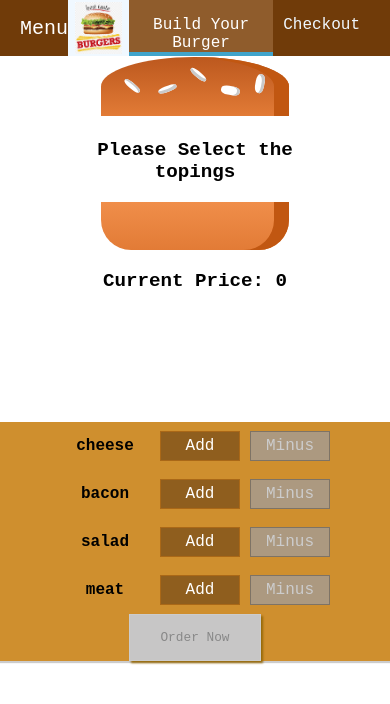
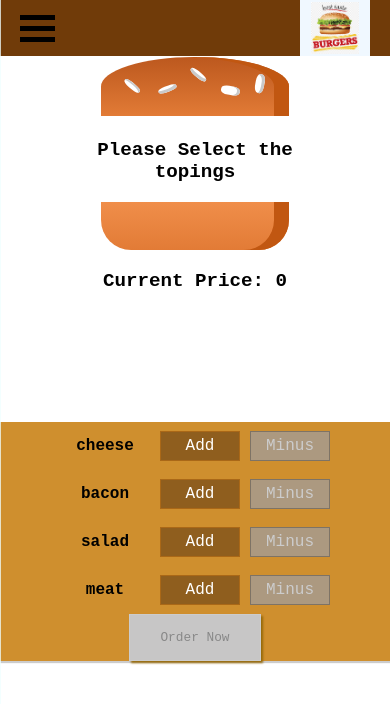
Before and after one commit to rahuljadli/Burger-App, a React (Create React App) app: page / in a window 390 px wide. Shown: the top 704 px of the page. Built offline with nearby package versions, Linux system fonts and the light colour scheme; a web font is replaced by a local one.

Commit message:
Created the sideBar that will be used/displyed when user is accessing the app from mobilealso reused the navigation component, the logo component and the backdrop while making it mobile compatable

```diff
--- /dev/null
+++ b/src/components/Navigation/SideDrawer/SideDrawer.js
@@ -0,0 +1,22 @@
+
+import NavigationItems from '../../../containers/Navigation/NavigationItems/NavigationItems';
+import classes from '../SideDrawer/SideDrawer.module.css';
+import Backdrop from '../../UI/Backdrop/Backdrop';
+import Logo from '../../../containers/Logo/Logo';
+
+const SideDrawer=(props)=>{
+
+    let attachedClasses=[classes.SideDrawer,classes.Close];
+    if(props.open){
+        attachedClasses=[classes.SideDrawer,classes.Open];}
+    return(
+        <>  <Backdrop show={props.open} clicked={props.closed}/>
+            <div  className={attachedClasses.join(' ')}>
+        <Logo height="11%"></Logo>
+    <NavigationItems/>
+
+        </div>
+        </>
+    );
+}
+export default SideDrawer;
--- /dev/null
+++ b/src/components/Navigation/SideDrawer/SideDrawer.module.css
@@ -0,0 +1,34 @@
+.SideDrawer{
+    left: 0;
+    top:0;
+    position: fixed;
+
+    z-index: 200;
+    width: 260px;
+    height: 100%;
+    max-width: 65%;
+    background-color: azure;
+    padding: 32px 16px;
+    transition: transform 0.3s ease-out ;
+
+}
+
+@media (min-width:500px){
+    .SideDrawer{
+        display: none;
+    }
+}
+
+.Open{
+transform: translateX(0);
+}
+.Close{
+    transform: translateX(-100%);
+
+}
+@media (max-width:499px){
+    Logo1{
+        width: 30px;
+        height: 29px;
+    }
+}
--- a/src/components/Navigation/ToolBar/Toolbar.js
+++ b/src/components/Navigation/ToolBar/Toolbar.js
@@ -1,18 +1,25 @@
 
 import classes from './Toolbar.module.css';
 import Logo from '../../../containers/Logo/Logo';
+import SideDrawer from '../SideDrawer/SideDrawer'
 import NavigationItems from '../../../containers/Navigation/NavigationItems/NavigationItems';
-const Toolbar=()=>{
+import Menu from '../../../containers/Navigation/SideBarToggler/MenuToggler';
+const Toolbar=(props)=>{
     return(
         <header className={classes.Toolbar}>
         <div style={{
             fontSize:20,
             color:"white"
-        }}>Menu</div>
+        }}>
 
+        <Menu clicked={props.clicked }/>
+        </div>
+        <SideDrawer></SideDrawer>
         <Logo></Logo>
-        <nav>
-        <NavigationItems></NavigationItems>
+        <nav className={classes.desktopOnly}>
+        <NavigationItems>
+
+        </NavigationItems>
         </nav>
         </header>
     )
--- a/src/components/Navigation/ToolBar/Toolbar.module.css
+++ b/src/components/Navigation/ToolBar/Toolbar.module.css
@@ -18,3 +18,8 @@
 .Toolbar nav {
     height: 100% ;
 }
+@media(max-width:499px){
+    .desktopOnly{
+        display: none;
+    }
+}
--- a/src/components/UI/Backdrop/Backdrop.js
+++ b/src/components/UI/Backdrop/Backdrop.js
@@ -4,7 +4,7 @@ const Backdrop=(props)=>{
 return(
 
     props.show ?<div className={classes.Backdrop}
-    onClick={props.BackdropClick}
+    onClick={props.clicked}
     ></div>:null
     );
 }
--- a/src/containers/Layout/Layout.js
+++ b/src/containers/Layout/Layout.js
@@ -1,19 +1,34 @@
 import BurgerBuilder from "../BurgerBuilder/BurgerBuilder"
 import Toolbar from '../../components/Navigation/ToolBar/Toolbar'
-const Layout=(props)=>{
-    return(
+import { Component } from "react";
+import SideDrawer from '../../components/Navigation/SideDrawer/SideDrawer';
+class Layout extends Component{
+    state={
+        showSideDrawer:false,
+    }
+     sideDrawerClosed=(props)=>{
+     this.setState({showSideDrawer:false});
+    }
+    sideDrawerOpener=()=>{
+        this.setState((prevState)=>{
+            return {showSideDrawer: !prevState.showSideDrawer};
+        });
 
-        <>
-        <Toolbar></Toolbar>
-        <main>
-{props.children}
-        </main>
+    }
+    render(){
+        return(   <>
+            <Toolbar clicked={this.sideDrawerOpener}></Toolbar>
+            <SideDrawer open={this.state.showSideDrawer}
+            closed={this.sideDrawerClosed}/>
+            <main>
+    {this.props.children}
+            </main>
 
 
-<BurgerBuilder/>
-       </>
-
-    );
+    <BurgerBuilder/>
+           </>
+    )
+    }
 }
 
 export default Layout;
--- a/src/containers/Logo/Logo.js
+++ b/src/containers/Logo/Logo.js
@@ -1,9 +1,14 @@
 import BurgerLogo from '../../asserts/images/burger.png';
 import classes from '../Logo/Logo.module.css';
-const Logo=()=>{
+const Logo=(props)=>{
 
     return(
-        <div className={classes.Logo}>
+        <div className={classes.Logo}  style={
+            {
+                height:props.height,
+
+            }
+            }>
             <img src={BurgerLogo} alt="Burger Logo"></img>
         </div>
     );
--- a/src/containers/Navigation/NavigationItem/NavigationItem.module.css
+++ b/src/containers/Navigation/NavigationItem/NavigationItem.module.css
@@ -1,18 +1,36 @@
+.NavigationItem{
+    margin: 10px 10px;
+    margin-top: 30px;
+    display: block;
+    box-sizing: border-box;
+    width: 80%;
+}
+.NavigationItem a{
+    color: #8F5C2C;
+    text-decoration: none;
+    width: 100%;
+    box-sizing: border-box;
+    display: block;
+}
+.NavigationItem a:hover,
+.NavigationItem a:active,
+.NavigationItem a.active{
+
+    color:#40A4CB;
+}
+
+@media(min-width:500px){
     .NavigationItem{
         margin: 0;
         display: flex;
         align-items: center;
-    box-sizing: border-box;
         height: 100%;
     }
     .NavigationItem a{
         color: aliceblue;
-    text-decoration: none;
         height: 100%;
         padding: 16px 10px;
         border-bottom: 4px solid transparent;
-    box-sizing: border-box;
-    display: block;
     }
     .NavigationItem a:hover,
     .NavigationItem a:active,
@@ -21,3 +39,4 @@
         border-bottom: 4px solid #40A4CB;
         color: white;
     }
+}
--- a/src/containers/Navigation/NavigationItems/NavigationItems.module.css
+++ b/src/containers/Navigation/NavigationItems/NavigationItems.module.css
@@ -7,3 +7,12 @@
     align-items: center;
     height: 100%;
 }
+@media(max-width:499px){
+    .NavigationItems{
+display: block;
+
+margin: 20px;
+padding-top: 20px;
+padding: 60px;
+    }
+}
--- /dev/null
+++ b/src/containers/Navigation/SideBarToggler/MenuToggler.js
@@ -0,0 +1,13 @@
+import classes from '../SideBarToggler/MenuToggler.module.css'
+const MenuToggler=(props)=>{
+    return(
+        <>
+            <div onClick={props.clicked} >
+            <div className={classes.div}></div>
+<div className={classes.div}></div>
+<div className={classes.div}></div>
+</div>
+        </>
+    );
+}
+export default MenuToggler;
--- /dev/null
+++ b/src/containers/Navigation/SideBarToggler/MenuToggler.module.css
@@ -0,0 +1,6 @@
+.div {
+    width: 35px;
+    height: 5px;
+    background-color: black;
+    margin: 6px 0;
+  }
```
Also changed, not shown: src/containers/Logo/Logo.module.css (line endings or trailing spaces). Lines whose indentation alone changed are shown as unchanged.
